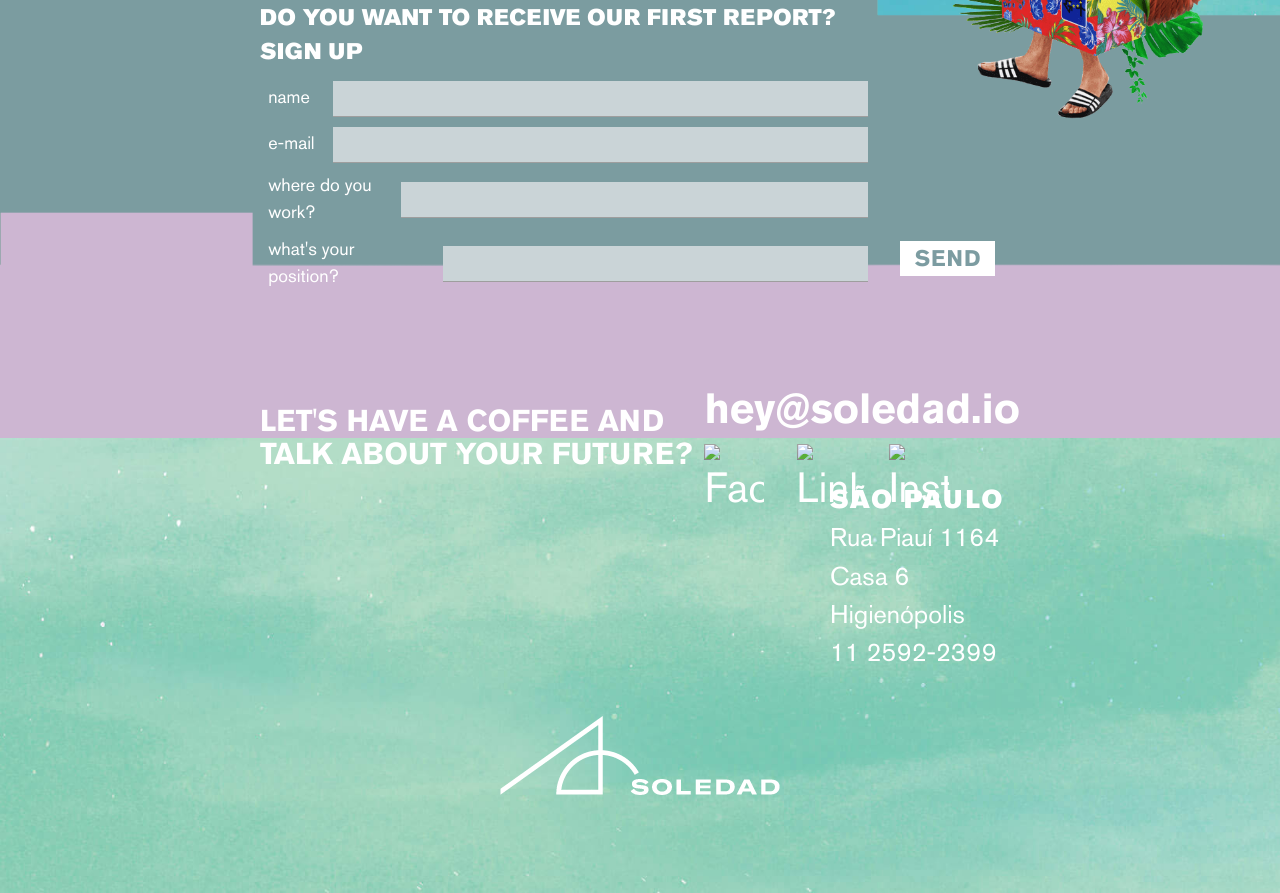
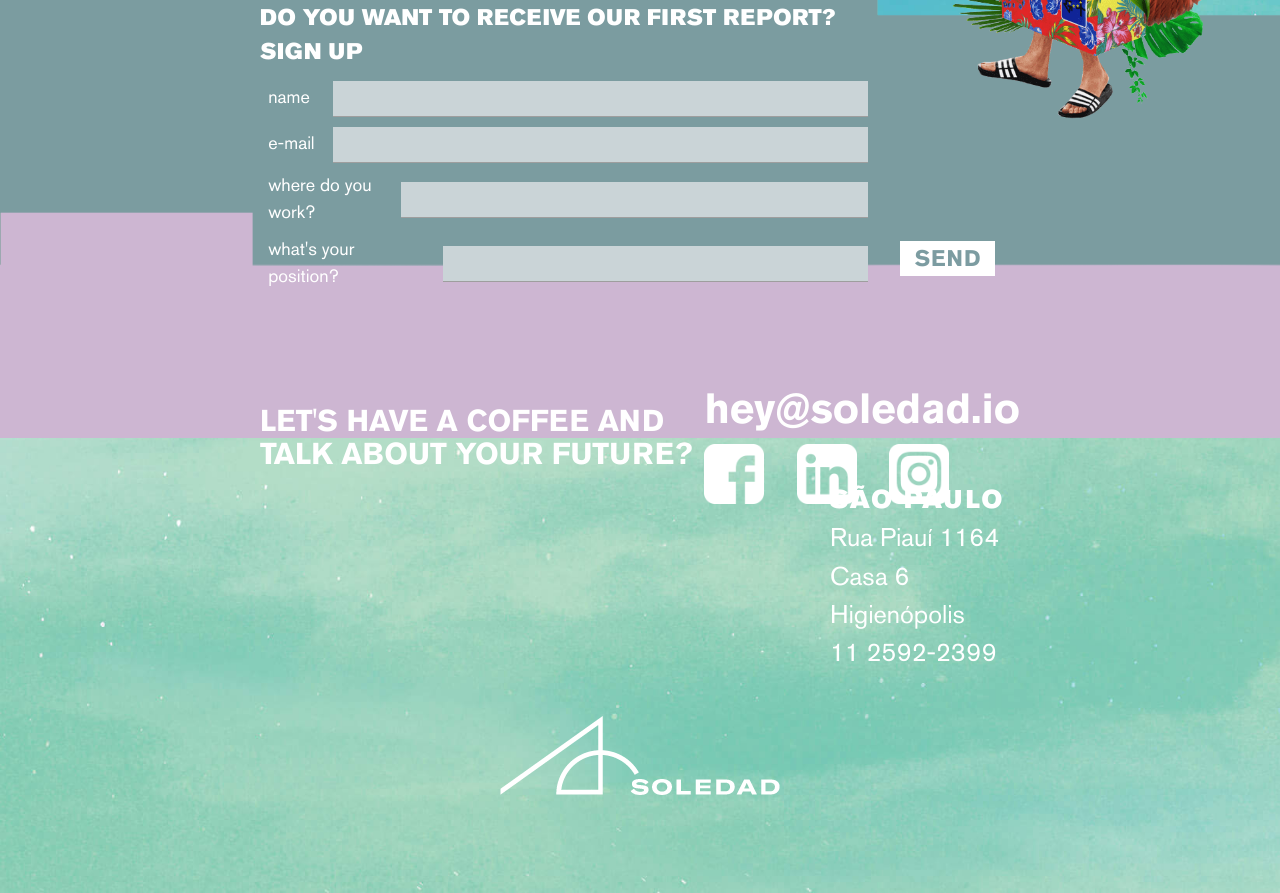
Before and after one commit to yogmel/soledad.io, a plain HTML site: page en/index.html in a window 1280 px wide. Shown: the part 2154-3047 px from the top of the page. Drawn offline with nearby package versions, Linux system fonts and the light colour scheme.

Commit message:
Correção de imgens de redes sociais

```diff
--- a/en/index.html
+++ b/en/index.html
@@ -166,13 +166,13 @@
                 <a href="mailto:hey@soledad.io">hey@soledad.io</a>
                 <div>
                     <a href="https://www.facebook.com/soledadtrop-901742740014207" target="_blank">
-                        <img src="img/botao_facebook.png" alt="Facebook">
+                        <img src="../img/botao_facebook.png" alt="Facebook">
                     </a>
                     <a href="https://www.linkedin.com/company/soledadtrop/" target="_blank">
-                        <img src="img/botao_linkedin.png" alt="Linkedin">
+                        <img src="../img/botao_linkedin.png" alt="Linkedin">
                     </a>
                     <a href="https://www.instagram.com/soledad.trop/" target="_blank">
-                        <img src="img/botao_instagram.png" alt="Instagram">
+                        <img src="../img/botao_instagram.png" alt="Instagram">
                     </a>
                 </div>
             </div>
```
Also changed, not shown: es/index.html (+3 -3 lines).
